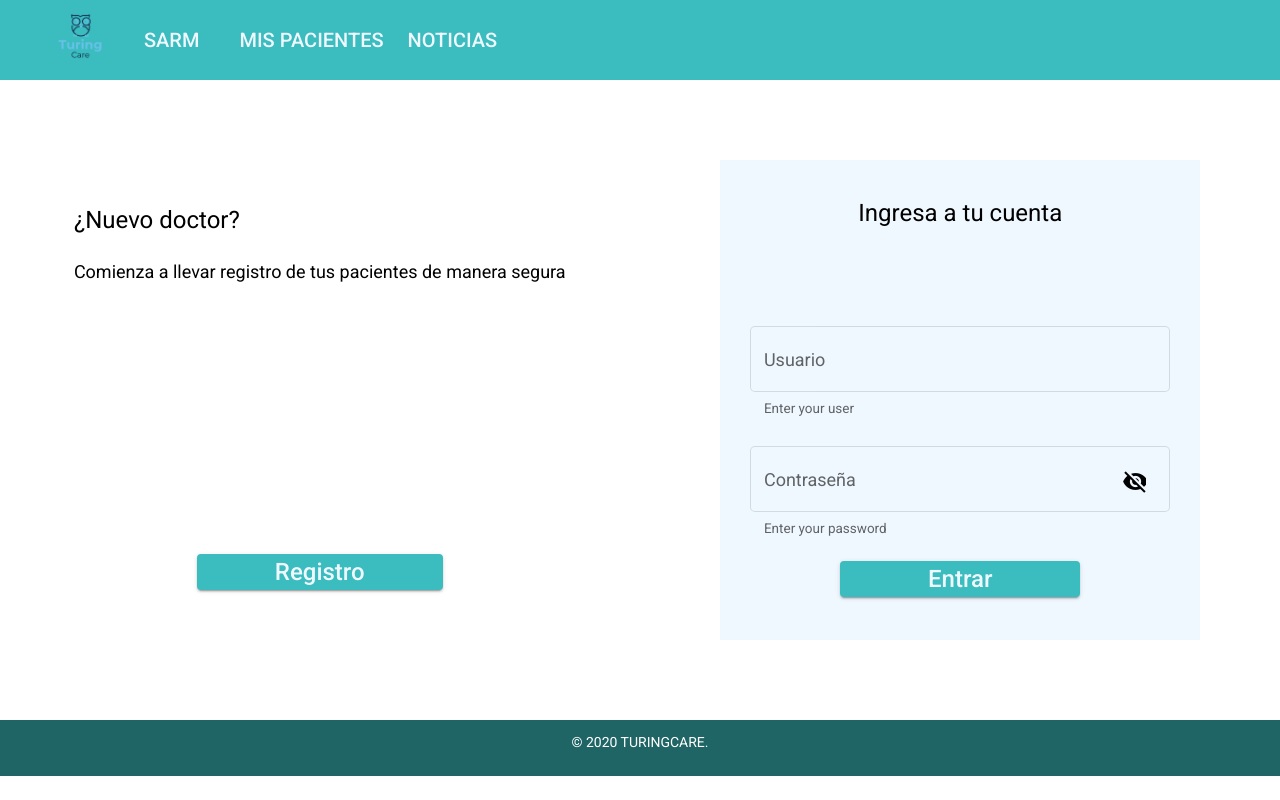
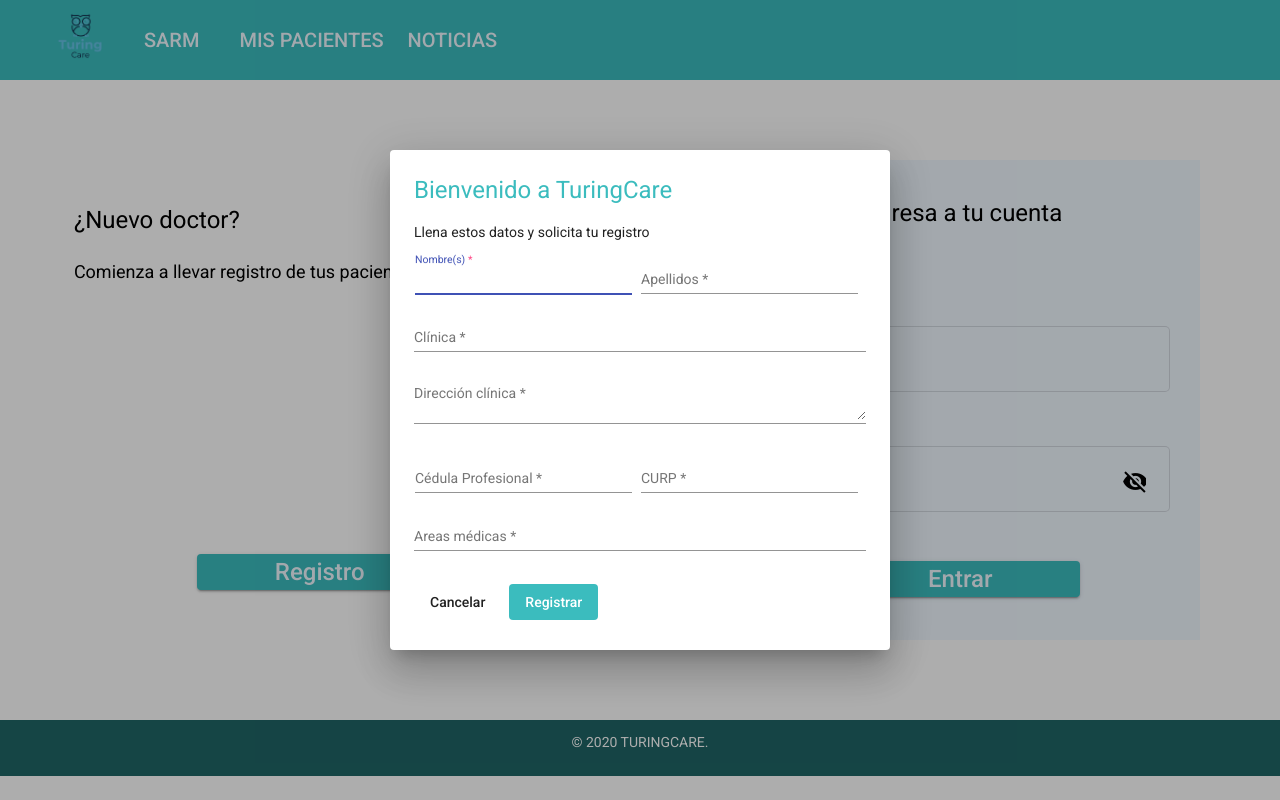
Before and after one commit to rgarci/turing-care-frontend, an Angular app: page /login in a window 1280 px wide. Both pictures are taken after a click on the button "Registro". Built offline with nearby package versions, Linux system fonts and the light colour scheme.

Commit message:
add doctor register form dialog

```diff
--- a/src/app/app.module.ts
+++ b/src/app/app.module.ts
@@ -38,6 +38,7 @@
 import { MatFormFieldModule } from '@angular/material/form-field';
 import { NewsListComponent } from './components/news/news-list/news-list.component';
 import { PageNotFoundComponent } from './components/page-not-found/page-not-found.component';
+import { DoctorFormComponent } from './components/doctors/doctor-form/doctor-form.component';
 
 @NgModule({
   declarations: [
@@ -54,7 +55,8 @@
     DoctorProfileComponent,
     PatientFormComponent,
     NewsListComponent,
-    PageNotFoundComponent
+    PageNotFoundComponent,
+    DoctorFormComponent
     ],
   imports: [
     BrowserModule,
--- /dev/null
+++ b/src/app/components/doctors/doctor-form/doctor-form.component.css
@@ -0,0 +1,13 @@
+.full-width {
+  width: 100%;
+}
+td {
+  padding-right: 8px;
+}
+.principal-button {
+  background: #3BBCBE;
+  color: white;
+}
+h1 {
+  color: #3BBCBE;
+}
--- /dev/null
+++ b/src/app/components/doctors/doctor-form/doctor-form.component.html
@@ -0,0 +1,47 @@
+
+<h1 mat-dialog-title>Bienvenido a TuringCare</h1>
+<mat-dialog-content class="register-form" [formGroup]="registerFormTemplate">Llena estos datos y solicita tu registro
+  <p></p>
+  <table class="full-width" cellspacing="0"><tr>
+    <td><mat-form-field class="full-width">
+      <mat-label>Nombre(s)</mat-label>
+      <input matInput formControlName="firstName">
+    </mat-form-field></td>
+    <td><mat-form-field class="full-width">
+      <mat-label>Apellidos</mat-label>
+      <input matInput formControlName="lastNames">
+    </mat-form-field></td>
+  </tr></table>
+  <p>
+    <mat-form-field class="full-width">
+      <mat-label>Clínica</mat-label>
+      <input matInput formControlName="clinic">
+    </mat-form-field>
+
+    <mat-form-field class="full-width">
+      <mat-label>Dirección clínica</mat-label>
+      <textarea matInput placeholder="Ex. 100 Main St"
+                formControlName="clinic_direction">1600 Amphitheatre Pkwy</textarea>
+    </mat-form-field>
+  </p>
+
+  <table class="full-width" cellspacing="0"><tr>
+    <td><mat-form-field class="full-width">
+      <mat-label>Cédula Profesional</mat-label>
+      <input matInput formControlName="cedula">
+    </mat-form-field></td>
+    <td><mat-form-field class="full-width">
+      <mat-label>CURP</mat-label>
+      <input matInput formControlName="curp">
+    </mat-form-field></td>
+  </tr></table>
+
+  <mat-form-field class="full-width">
+    <mat-label>Areas médicas</mat-label>
+    <input matInput placeholder="Pediatría, Dentista" formControlName="medicalAreas">
+  </mat-form-field>
+</mat-dialog-content>
+<mat-dialog-actions>
+  <button mat-button mat-dialog-close>Cancelar</button>
+  <button mat-button mat-dialog-close class="principal-button" (click)="register()">Registrar</button>
+</mat-dialog-actions>
--- /dev/null
+++ b/src/app/components/doctors/doctor-form/doctor-form.component.ts
@@ -0,0 +1,32 @@
+import { Component, OnInit } from '@angular/core';
+import {FormBuilder, Validators} from '@angular/forms';
+import {MatDialogRef} from "@angular/material/dialog";
+
+@Component({
+  selector: 'app-doctor-form',
+  templateUrl: './doctor-form.component.html',
+  styleUrls: ['./doctor-form.component.css']
+})
+
+export class DoctorFormComponent implements OnInit {
+
+  registerFormTemplate = this.fb.group({
+      firstName: ['', Validators.required],
+    lastNames: ['', Validators.required],
+    clinic: ['', Validators.required],
+    clinic_direction:['', Validators.required],
+    curp: ['', Validators.required],
+    medicalAreas: ['', Validators.required],
+    cedula: ['', Validators.required],
+  });
+
+  constructor(private fb: FormBuilder, private dialogRef: MatDialogRef<DoctorFormComponent>) {
+  }
+
+  ngOnInit(): void {
+  }
+
+  register() {
+    this.dialogRef.close(this.registerFormTemplate.value);
+  }
+}
--- a/src/app/components/doctors/login/login.component.html
+++ b/src/app/components/doctors/login/login.component.html
@@ -7,7 +7,7 @@
         <br>
         <p class= "description">Comienza a llevar registro de tus pacientes de manera segura</p>
       </div>
-      <button mat-raised-button type=submit class= "action-btn">Registro</button>
+      <button mat-raised-button type=submit class= "action-btn" (click)="register()">Registro</button>
     </div>
   </mat-grid-tile>
 
--- a/src/app/components/doctors/login/login.component.ts
+++ b/src/app/components/doctors/login/login.component.ts
@@ -1,6 +1,8 @@
 import { Component, OnInit } from '@angular/core';
 import {Router} from '@angular/router';
 import {FormBuilder, Validators} from '@angular/forms';
+import {MatDialog} from '@angular/material/dialog';
+import {DoctorFormComponent} from '../doctor-form/doctor-form.component';
 
 @Component({
   selector: 'app-login',
@@ -17,7 +19,7 @@
     password: ['', Validators.required]
   });
 
-  constructor(private router: Router, private fb: FormBuilder) { }
+  constructor(private router: Router, private fb: FormBuilder, public dialogForm: MatDialog) { }
   ngOnInit(): void {
   }
 
@@ -33,4 +35,18 @@
     this.hidepswd = !this.hidepswd;
     e.preventDefault();
   }
+
+  register(){
+    const dialogRef = this.dialogForm.open(DoctorFormComponent, {
+      width: '500px',
+      height: '500px'
+    });
+
+    dialogRef.afterClosed().subscribe(result => {
+      console.log(`Dialog result: ${result}`); // Pizza!
+
+      // alert('¡REGISTRO ENVIADO!');
+    });
+
+  }
 }
```
Also changed, not shown: 1 other file (tests, documents, lock files or other folders).
